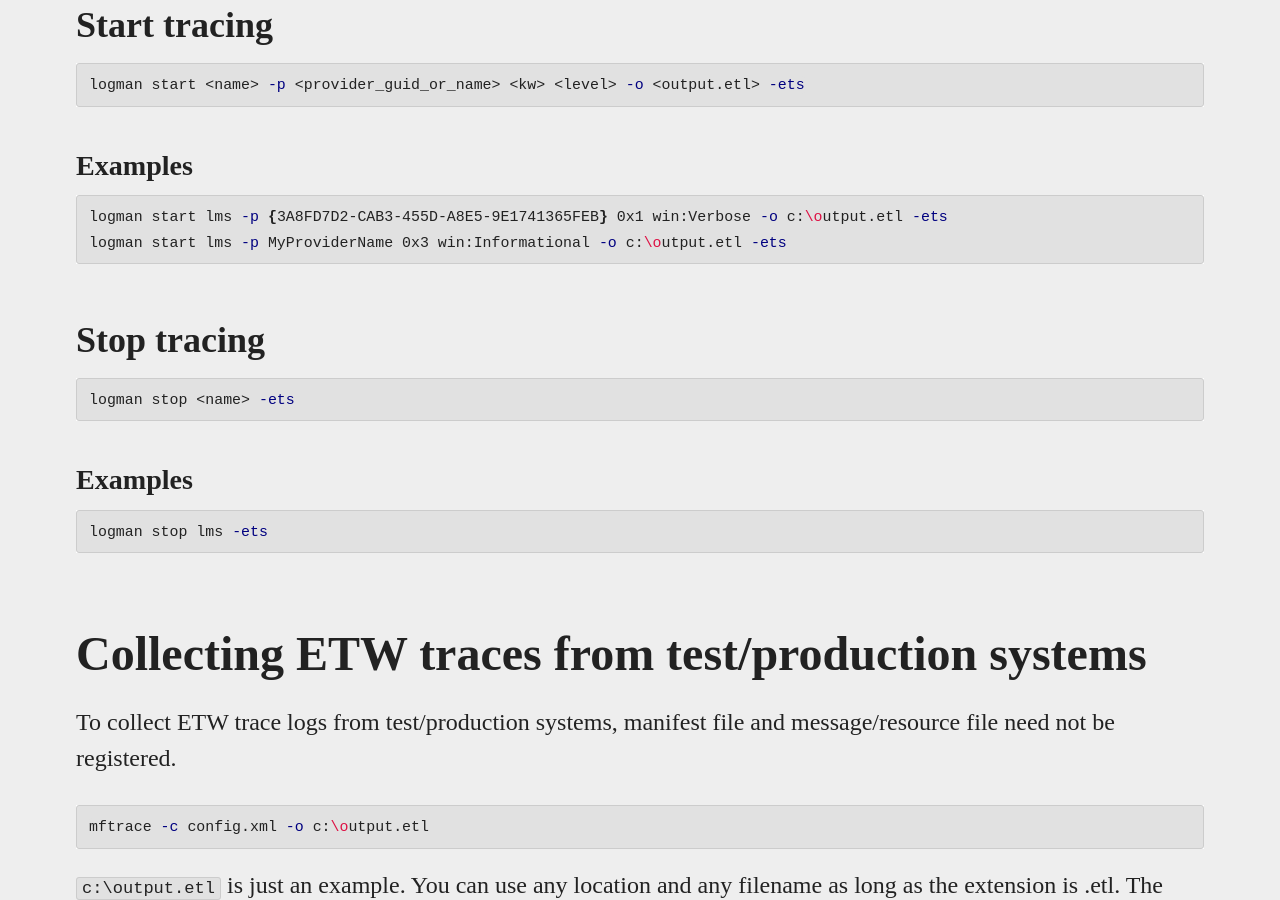
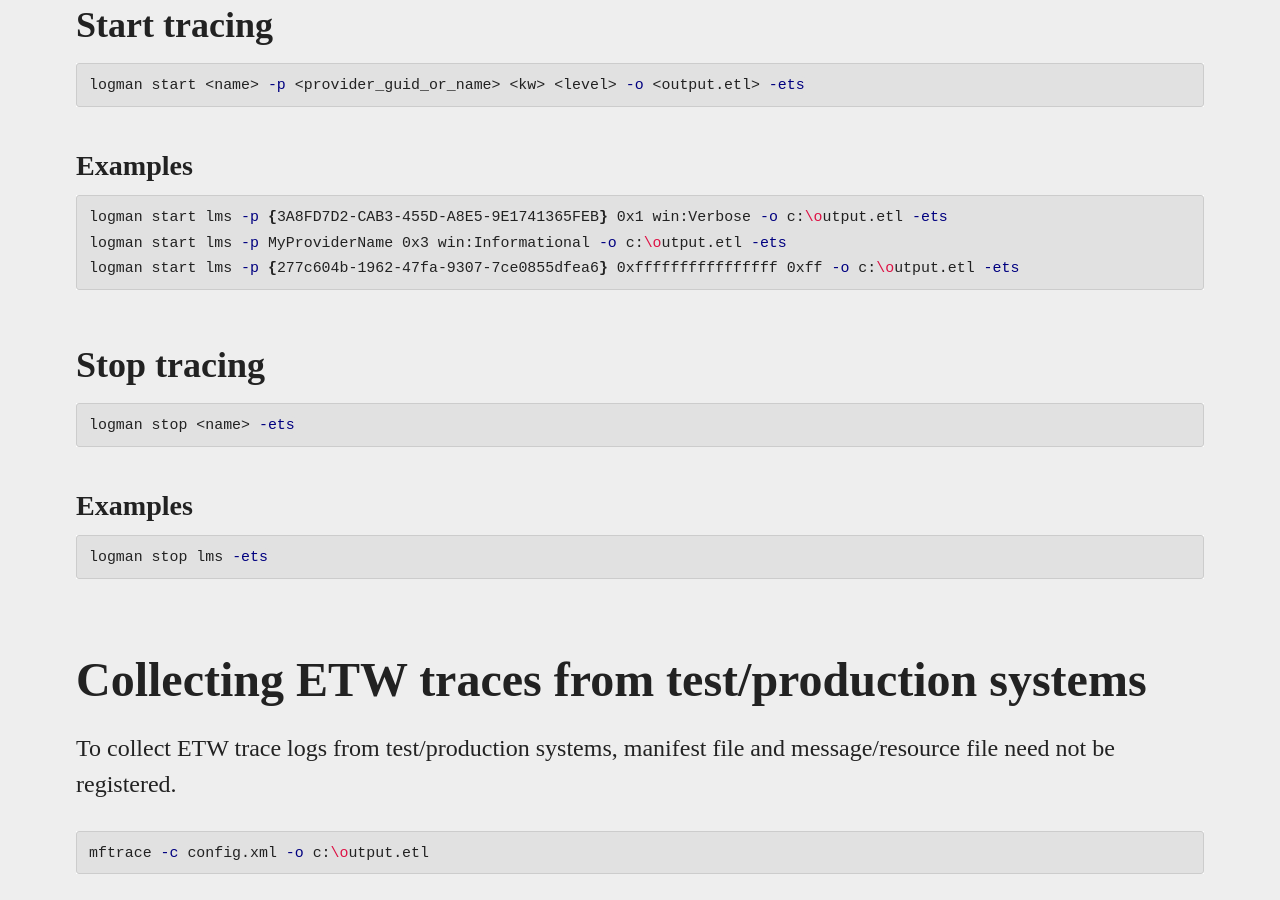
Before and after one commit to flowerinthenight/flowerinthenight.github.io, a Jekyll site: the page built from _posts/2016-03-07-etw-part4.md, in a window 1280 px wide and 900 px high, scrolled down 1351 px. Built offline with Jekyll 4.4.1, drawn with Linux system fonts in a browser that asks for light colours; some web fonts are replaced; comment, search, counter and statistics services are not loaded.

Commit message:
Update 2016-03-07-etw-part4.md

```diff
--- a/_posts/2016-03-07-etw-part4.md
+++ b/_posts/2016-03-07-etw-part4.md
@@ -41,6 +41,7 @@ logman start <name> -p <provider_guid_or_name> <kw> <level> -o <output.etl> -ets
 {% highlight shell %}
 logman start lms -p {3A8FD7D2-CAB3-455D-A8E5-9E1741365FEB} 0x1 win:Verbose -o c:\output.etl -ets
 logman start lms -p MyProviderName 0x3 win:Informational -o c:\output.etl -ets
+logman start lms -p {277c604b-1962-47fa-9307-7ce0855dfea6} 0xffffffffffffffff 0xff -o c:\output.etl -ets
 {% endhighlight %}
 
 ## Stop tracing
```
